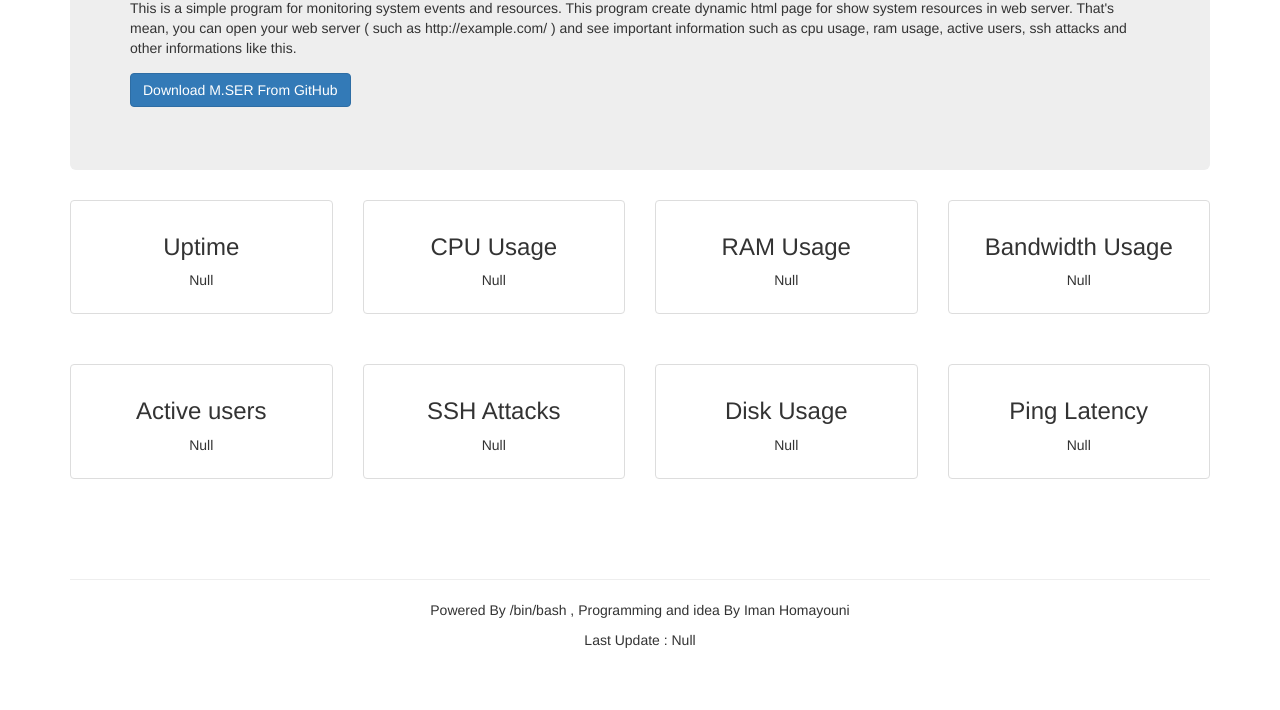
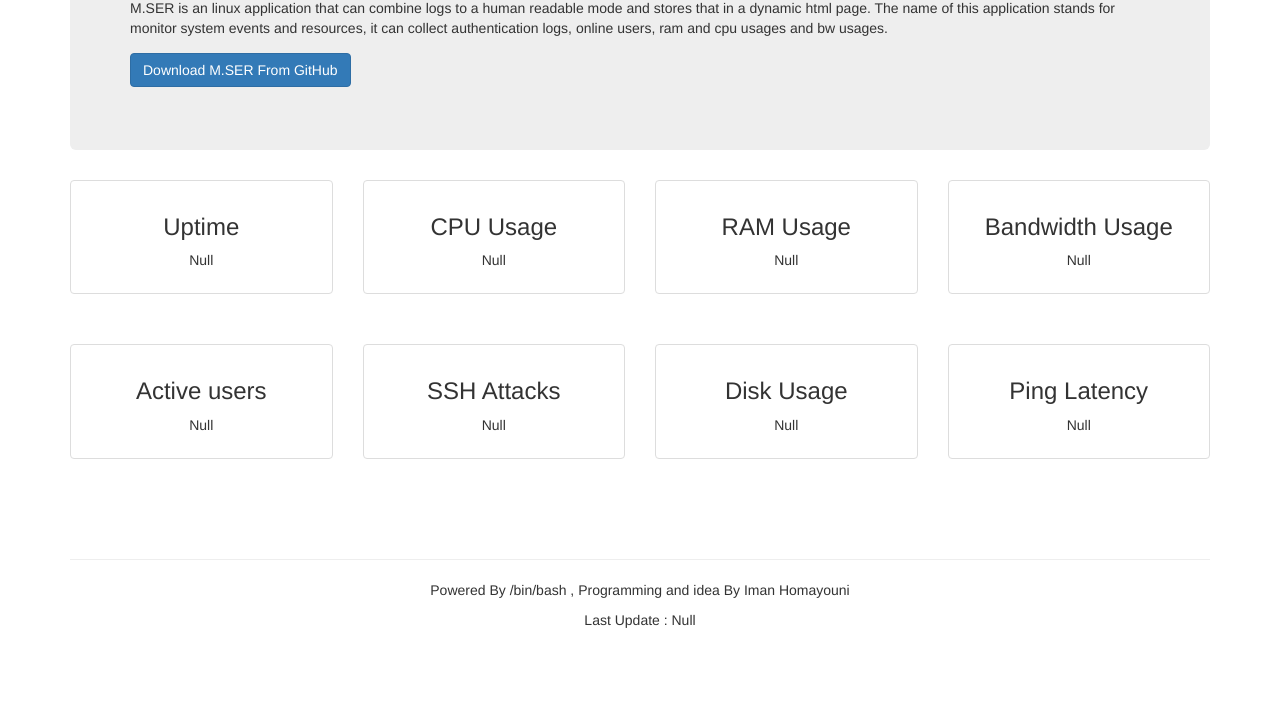
Before and after one commit to e2ma3n/M.SER, a plain HTML site: page index.html in a window 1280 px wide. Shown: the part 233-943 px from the top of the page. Drawn offline with Linux system fonts and the light colour scheme; files that its build step writes are made by us from their sources.

Commit message:
Update index.html

```diff
--- a/index.html
+++ b/index.html
@@ -42,7 +42,7 @@
 
 <header class="jumbotron hero-spacer">
 <h2>Monitor system events and resources</h2>
-<h0>This is a simple program for monitoring system events and resources. This program create dynamic html page for show system resources in web server. That's mean, you can open your web server ( such as http://example.com/ ) and see important information such as cpu usage, ram usage, active users, ssh attacks and other informations like this.</h0>
+<h0>M.SER is an linux application that can combine logs to a human readable mode and stores that in a dynamic html page. The name of this application stands for monitor system events and resources, it can collect authentication logs, online users, ram and cpu usages and bw usages.</h0>
 <p></p>
 <p><a href="https://github.com/e2ma3n/M.SER" class="btn btn-primary btn-large">Download M.SER From GitHub</a></p>
 </header>
```
